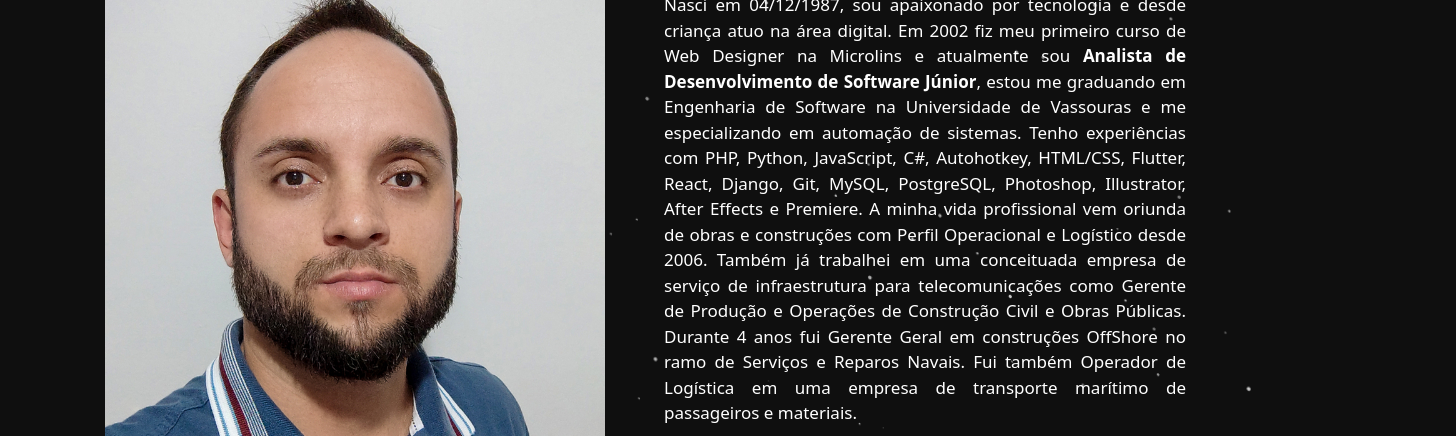
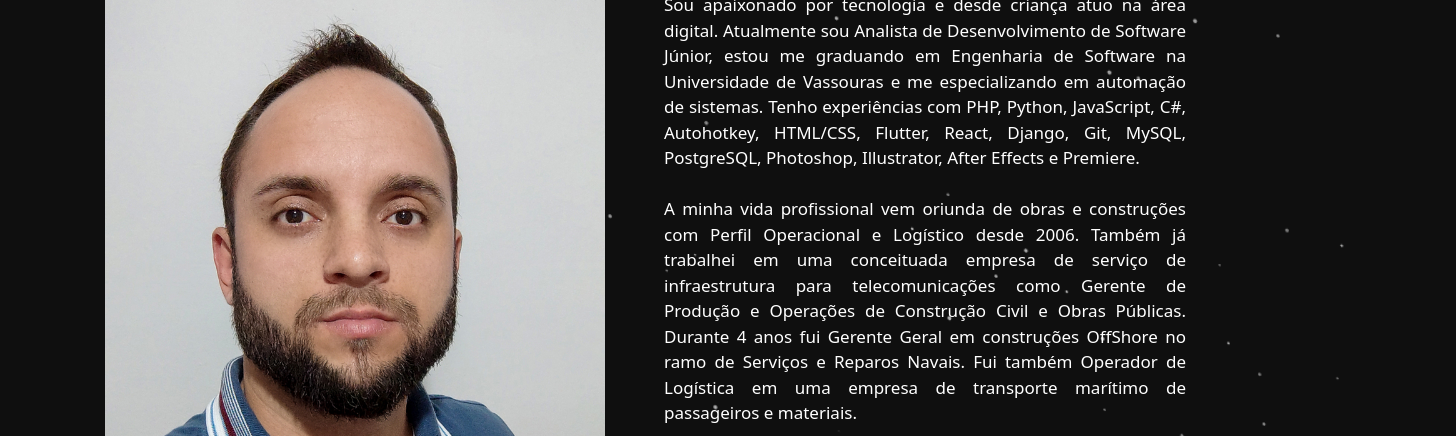
Before and after one commit to hygorrasec/hygorrasec.github.io, a plain HTML site: page index.html in a window 1280 px wide. Shown: the part 168-604 px from the top of the page, 1456 px wide, since content can reach past the window. Drawn offline with nearby package versions, Linux system fonts and the light colour scheme.

Commit message:
Profile Updated.

```diff
--- a/index.html
+++ b/index.html
@@ -36,7 +36,7 @@
       <div class="row flex-lg-row-reverse align-items-center g-5 py-5">
         <div class="col-lg-6">
           <h1 class="display-5 fw-bold lh-1 mb-3">Hygor Rasec</h1>
-          <p style="font-size:17px; text-align: justify;">Nasci em 04/12/1987, sou apaixonado por tecnologia e desde criança atuo na área digital. Em 2002 fiz meu primeiro curso de Web Designer na Microlins e atualmente sou <b>Analista de Desenvolvimento de Software Júnior</b>, estou me graduando em Engenharia de Software na Universidade de Vassouras e me especializando em automação de sistemas. Tenho experiências com PHP, Python, JavaScript, C#, Autohotkey, HTML/CSS, Flutter, React, Django, Git, MySQL, PostgreSQL, Photoshop, Illustrator, After Effects e Premiere. A minha vida profissional vem oriunda de obras e construções com Perfil Operacional e Logístico desde 2006. Também já trabalhei em uma conceituada empresa de serviço de infraestrutura para telecomunicações como Gerente de Produção e Operações de Construção Civil e Obras Públicas. Durante 4 anos fui Gerente Geral em construções OffShore no ramo de Serviços e Reparos Navais. Fui também Operador de Logística em uma empresa de transporte marítimo de passageiros e materiais.</p>
+          <p style="font-size:17px; text-align: justify;">Sou apaixonado por tecnologia e desde criança atuo na área digital. Atualmente sou Analista de Desenvolvimento de Software Júnior, estou me graduando em Engenharia de Software na Universidade de Vassouras e me especializando em automação de sistemas. Tenho experiências com PHP, Python, JavaScript, C#, Autohotkey, HTML/CSS, Flutter, React, Django, Git, MySQL, PostgreSQL, Photoshop, Illustrator, After Effects e Premiere.<br><br>A minha vida profissional vem oriunda de obras e construções com Perfil Operacional e Logístico desde 2006. Também já trabalhei em uma conceituada empresa de serviço de infraestrutura para telecomunicações como Gerente de Produção e Operações de Construção Civil e Obras Públicas. Durante 4 anos fui Gerente Geral em construções OffShore no ramo de Serviços e Reparos Navais. Fui também Operador de Logística em uma empresa de transporte marítimo de passageiros e materiais.<br><br>Nos momentos de lazer, gosto de estar com a família, amigos e me divertir com jogos digitais.</p>
           <div class="d-grid gap-2 d-md-flex justify-content-md-start">
             <a href="https://www.linkedin.com/in/hygorrasec" target="_blank" class="btn btn-primary btn-lg px-4 me-md-2"><i class="fa-brands fa-linkedin-in"></i></a>
             <a href="https://github.com/hygorrasec" target="_blank" class="btn btn-secondary btn-lg px-4 me-md-2"><i class="fa-brands fa-github"></i></a>
```
